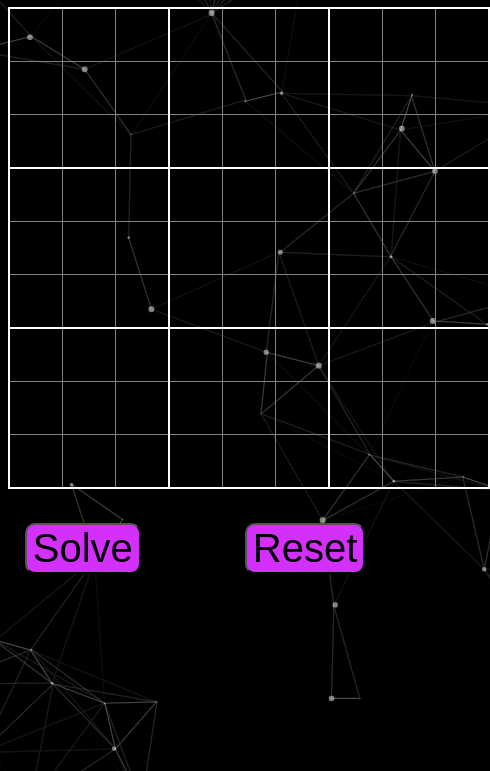
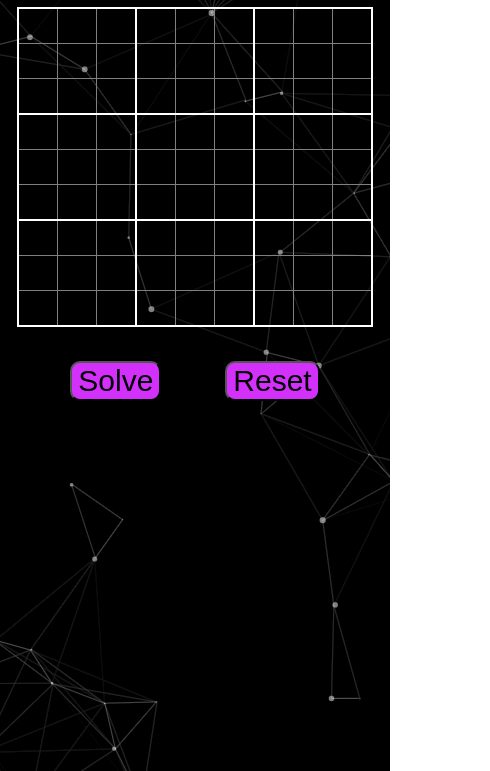
Before and after one commit to vedant-sp/SudokuSolver, a plain HTML site: page index.html in a window 390 px wide. Shown: the part 73-844 px from the top of the page, 490 px wide, since content can reach past the window. Drawn offline with Linux system fonts and the light colour scheme; a web font is replaced by a local one.

Commit message:
Second Commit

```diff
--- a/index.html
+++ b/index.html
@@ -3,6 +3,7 @@
 <head>
     <link rel="stylesheet" href= "style.css">
     <link rel="stylesheet" href="https://fonts.googleapis.com/css?family=Sofia&effect=neon">
+    <meta name="viewport" content="width=device-width, initial-scale=1">
 </head>
 <body>
 
@@ -143,7 +144,7 @@
         </table>
         <p id="errorMsg" class="err" style="font-size: 24px;"></p>
         <input id="checkBut" class="but" type="button" value="Solve" onclick="getBoard()">
-        <input class="but" value="Reset" type="button" style="margin-left: 100px;" onclick="resetValues()">
+        <input id="resetBut" class="but" value="Reset" type="button" onclick="resetValues()">
     </form>
 </div>
 </body>
--- a/style.css
+++ b/style.css
@@ -5,6 +5,17 @@ html{
 table,th,td{
 	border:1px solid grey;
 }
+
+table{
+	margin: 0 auto;
+	/*width:95%;
+	margin-left: 2.5%;
+	margin-right: 2.5%;
+	padding-top: 100%;*/
+	/*margin: 0 auto;*/
+	border-collapse: collapse;
+}
+
 
 .top{
 	border-top: 2px solid white;
@@ -18,16 +29,14 @@ table,th,td{
 .bottom{
 	border-bottom: 2px solid white;
 }
-table{
-	border-collapse: collapse;
-    margin: 0 auto;
-
-}
 
 .lol{
     text-align: center;
     color:white;
     font-family: "Sofia", sans-serif;
+    width: 95%;
+    margin-right: 2.5%;
+    margin-left: 2.5%;
 }
 
 .err{
@@ -39,17 +48,18 @@ table{
 .cell{
     width: 50px;
     height: 50px;
-    padding: 0px 0px;
+    /*flex: 1;*/
+    /*padding-top: 100%;*/
     font-size: 40px;
     text-align: center;
     border:none;
+    justify-content: center;
     background-color: transparent;
     color: white;
 }
 
 /*form{
-    align-content: center;
-
+	align-content: center;
 }*/
 
 div{
@@ -71,3 +81,67 @@ input.cell::-webkit-inner-spin-button {
   -webkit-appearance: none;
   margin: 0;
 }
+
+#resetBut{
+	margin-left: 100px;
+}
+
+
+@media only screen and (max-width: 500px){
+	table{
+		width:95%;
+		margin-left: 2.5%;
+		margin-right: 2.5%;
+		/*padding-top: 100%;*/
+		/*margin: 0 auto;*/
+		border-collapse: collapse;
+	}
+	.cell{
+	    width: 30px;
+	    height: 30px;
+	    /*flex: 1;*/
+	    /*padding-top: 100%;*/
+	    font-size: 25px;
+	    text-align: center;
+	    border:none;
+	    justify-content: center;
+	    background-color: transparent;
+	    color: white;
+	}
+	.but{
+    	margin-top: 10px;
+    	font-size: 30px;
+    	background-color: #d330fc;
+    	border-radius: 10px;
+    	/* color:white; */
+	}
+	#resetBut{
+		margin-left: 60px;
+	}
+}
+
+@media only screen and (max-width: 320px){
+	table{
+		/*width:96%;
+		margin-left: 2%;
+		margin-right: 2%;*/
+		/*padding-top: 100%;*/
+		margin: 0 auto;
+		border-collapse: collapse;
+	}
+	.cell{
+	    width: 20px;
+	    height: 20px;
+	    /*flex: 1;*/
+	    /*padding-top: 100%;*/
+	    font-size: 20px;
+	    text-align: center;
+	    border:none;
+	    justify-content: center;
+	    background-color: transparent;
+	    color: white;
+	}
+	#resetBut{
+		margin-left: 40px;
+	}
+}
```
